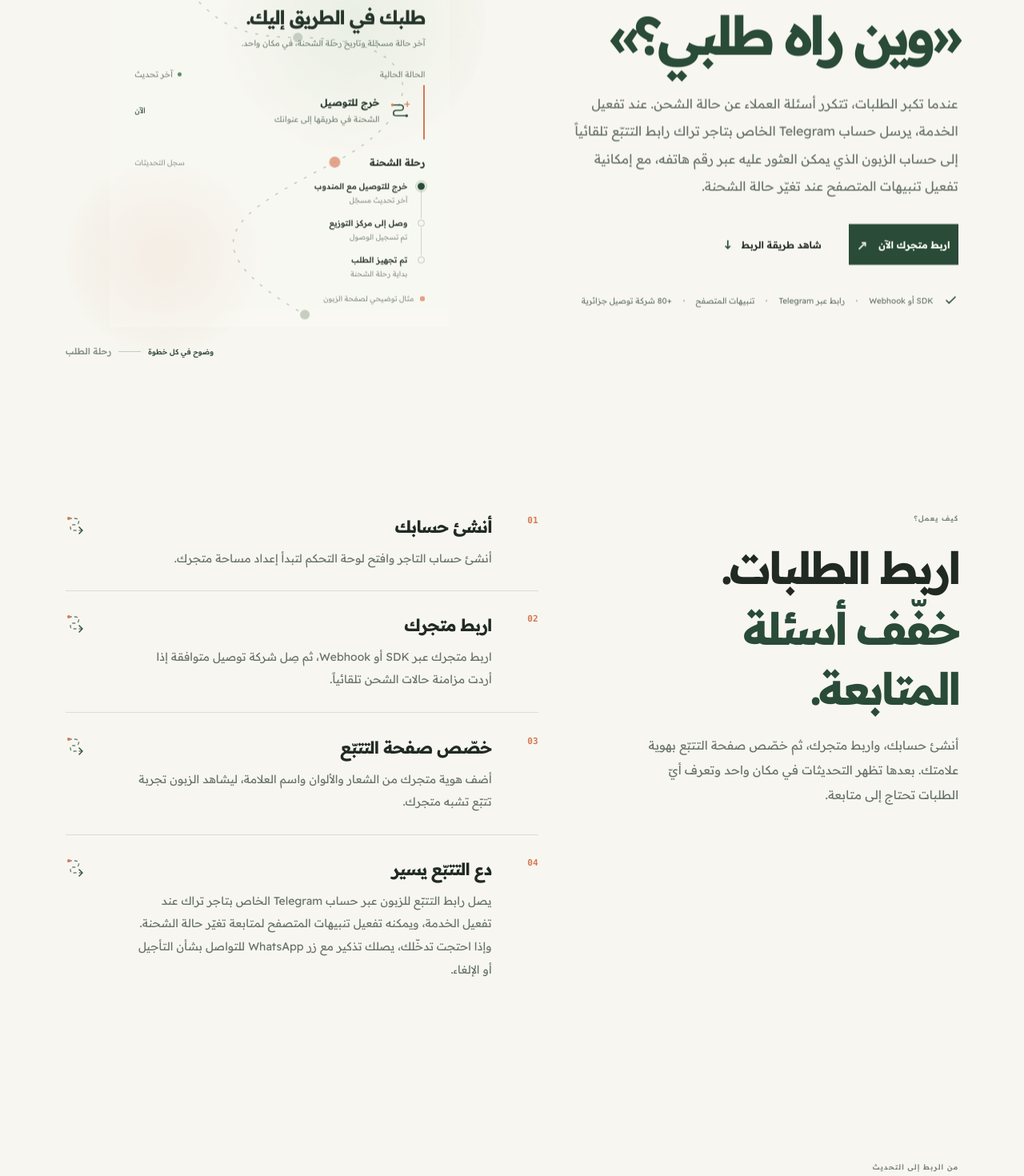
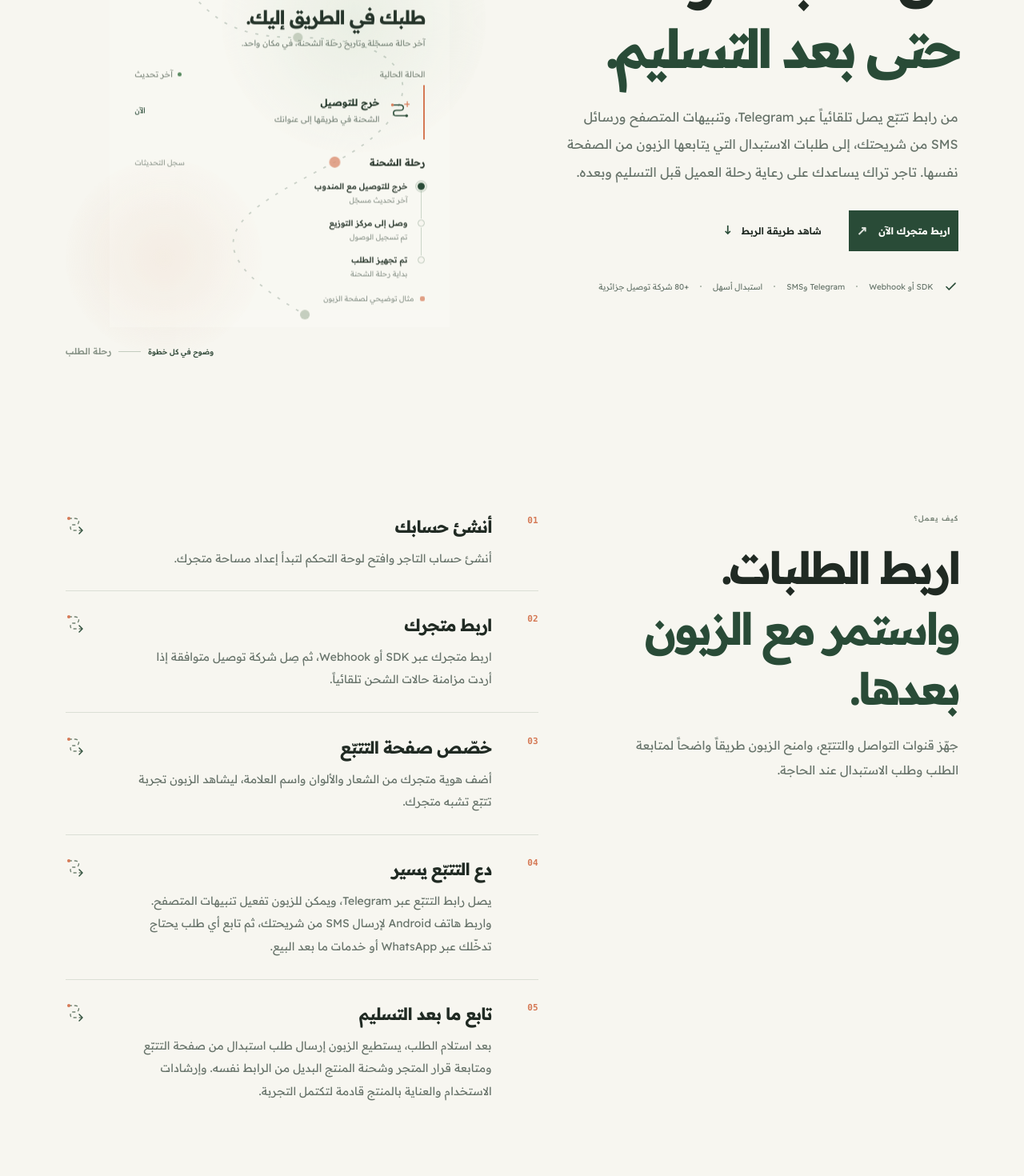
Before and after one commit to ni3yyn/dz-tracker, a Next.js app in the folder apps/web/: page / in a window 1280 px wide. Shown: the part 280-1750 px from the top of the page at 80% size. Built offline with nearby package versions, Linux system fonts and the light colour scheme; no server answers.

Commit message:
Showcase SMS and after-sales features on homepage

```diff
--- a/apps/web/src/app/home.module.css
+++ b/apps/web/src/app/home.module.css
@@ -1593,3 +1593,34 @@
   border: 0;
   background: transparent;
 }
+
+
+/* SMS, exchange, and product-guide feature scenes: motion follows the action. */
+.smsDevice, .smsMessage, .smsSignal, .smsSim,
+.exchangeParcel, .exchangeSignal, .guideBook, .guideTick {
+  transform-box: fill-box;
+  transform-origin: center;
+}
+.smsDevice { animation: tjt-drift-a 5.7s ease-in-out infinite; }
+.smsMessage { animation: tjt-drift-c 4.8s ease-in-out infinite .2s; }
+.smsSignal { animation: tjt-signal-pulse 2.6s ease-in-out infinite; }
+.smsSim { animation: tjt-drift-b 6s ease-in-out infinite .4s; }
+.exchangeOrbit { transform-box: fill-box; transform-origin: center; animation: tjt-orbit-spin 31s linear infinite; }
+.exchangeRoute { stroke-dasharray: 4 7; animation: tjt-route-flow 4.8s linear infinite; }
+.exchangeParcel { animation: tjt-drift-a 5.5s ease-in-out infinite; }
+.exchangeSignal { animation: tjt-signal-pulse 2.8s ease-in-out infinite .3s; }
+.guideBook { animation: tjt-drift-b 6.2s ease-in-out infinite; }
+.guideTick { animation: tjt-drift-c 4.8s ease-in-out infinite .35s; }
+@media (hover: hover) and (pointer: fine) {
+  .featureRow:hover .smsMessage,
+  .featureRow:hover .exchangeSignal,
+  .featureRow:hover .guideTick { animation-duration: 1.7s; }
+  .featureRow:hover .exchangeOrbit { animation-duration: 15s; }
+}
+@media (prefers-reduced-motion: reduce) {
+  .smsDevice, .smsMessage, .smsSignal, .smsSim,
+  .exchangeOrbit, .exchangeRoute, .exchangeParcel, .exchangeSignal,
+  .guideBook, .guideTick {
+    animation: none !important;
+  }
+}
--- a/apps/web/src/app/page.tsx
+++ b/apps/web/src/app/page.tsx
@@ -9,7 +9,7 @@ import { createClient } from '../lib/supabase-server';
 
 export const metadata = {
   title: 'نظام تتبّع طلبات المتاجر',
-  description: 'نظّم تتبّع طلبات متجرك، وخصّص تجربة الزبون بهويتك التجارية، وتابع حالات الشحن من مكان واحد.',
+  description: 'تابع طلبات متجرك برسائل SMS من شريحتك وروابط تتبّع مخصصة، وقدّم لزبائنك تجربة أسهل للاستبدال وخدمات ما بعد البيع.',
 };
 
 const steps = [
@@ -31,7 +31,12 @@ const steps = [
   {
     number: '04',
     title: 'دع التتبّع يسير',
-    description: 'يصل رابط التتبّع للزبون عبر حساب Telegram الخاص بتاجر تراك عند تفعيل الخدمة، ويمكنه تفعيل تنبيهات المتصفح لمتابعة تغيّر حالة الشحنة. وإذا احتجت تدخّلك، يصلك تذكير مع زر WhatsApp للتواصل بشأن التأجيل أو الإلغاء.',
+    description: 'يصل رابط التتبّع عبر Telegram، ويمكن للزبون تفعيل تنبيهات المتصفح. واربط هاتف Android لإرسال SMS من شريحتك، ثم تابع أي طلب يحتاج تدخّلك عبر WhatsApp أو خدمات ما بعد البيع.',
+  },
+  {
+    number: '05',
+    title: 'تابع ما بعد التسليم',
+    description: 'بعد استلام الطلب، يستطيع الزبون إرسال طلب استبدال من صفحة التتبّع ومتابعة قرار المتجر وشحنة المنتج البديل من الرابط نفسه. وإرشادات الاستخدام والعناية بالمنتج قادمة لتكتمل التجربة.',
   },
 ];
 
@@ -66,24 +71,45 @@ const features = [
   },
   {
     number: '05',
+    label: 'رسائل SMS',
+    title: 'راسل زبائنك من رقم شريحتك',
+    description: 'اربط هاتف Android بتاجر تراك ليُرسل رسائل SMS عبر شريحتك أنت. ويمكنك اختيار التناوب بين شريحتي الهاتف عند دعم الجهاز، من دون أن يكون ذلك إلزامياً.',
+    symbol: 'sms',
+  },
+  {
+    number: '06',
     label: 'شبكة التوصيل',
     title: 'منظومة تضم أكثر من 80 شركة توصيل جزائرية',
     description: 'تتوفر ربطات مع أكثر من 80 شركة توصيل جزائرية، منها Yalidine وZR Express. تظهر حالة الشحنة وفق الأحداث التي توفرها الشركة المتصلة.',
     symbol: 'network',
   },
   {
-    number: '06',
+    number: '07',
     label: 'متابعة الزبون',
     title: 'تذكير بالطلبات التي تحتاج تدخّلك',
     description: 'إذا لم يردّ الزبون على مندوب التوصيل، ينبهك تاجر تراك لتتواصل معه مباشرة عبر زر WhatsApp سريع، وتتأكد إن كان التسليم سيؤجّل أم يُلغى.',
     symbol: 'whatsappReminder',
   },
   {
-    number: '07',
+    number: '08',
     label: 'تحديث الحالات',
     title: 'تحديث يدوي أو مزامنة تلقائية',
     description: 'غيّر حالة الطلب من لوحة التاجر متى احتجت، أو دع شركة التوصيل المتصلة تحدّثها تلقائياً عند وصول أحداث جديدة.',
     symbol: 'sync',
+  },
+  {
+    number: '09',
+    label: 'خدمات ما بعد البيع',
+    title: 'استبدال أسهل من صفحة التتبّع',
+    description: 'بعد الاستلام، يرسل الزبون طلب الاستبدال ويحدد السبب والتفاصيل من صفحة الطلب. تراجع الطلب من لوحة التاجر، ثم تربط شحنة البديل ليتابعها الزبون من الرابط الأصلي.',
+    symbol: 'exchange',
+  },
+  {
+    number: '10',
+    label: 'دليل المنتج · قريباً',
+    title: 'إرشادات الاستخدام والعناية',
+    description: 'نعمل على مساحة تتيح لك مشاركة إرشادات المنتج، ونصائح الاستخدام والعناية والمقاسات، حتى يعرف الزبون ما يحتاجه بعد الشراء.',
+    symbol: 'productGuide',
   },
 ];
 
@@ -99,6 +125,18 @@ const faqs = [
   {
     question: 'هل يتلقى الزبون إشعارات عند تغيّر حالة الطلب؟',
     answer: 'نعم. من صفحة التتبّع، يختار الزبون تفعيل إشعارات المتصفح ويمنح الإذن. بعدها تصله تنبيهات عند تسجيل تحديث جديد لحالة الشحنة، حتى عند إغلاق صفحة التتبّع، بحسب دعم المتصفح وإعدادات الجهاز.',
+  },
+  {
+    question: 'كيف تعمل رسائل SMS؟',
+    answer: 'بعد ربط تطبيق تاجر تراك للهاتف بحسابك، تُرسل الرسائل عبر شريحة هاتف Android. ويمكنك اختيار التناوب بين شريحتين إذا كان جهازك يدعم ذلك. تُحتسب تكلفة الرسائل وفق باقة متعامل الهاتف.',
+  },
+  {
+    question: 'كيف يطلب الزبون استبدال المنتج؟',
+    answer: 'بعد استلام الطلب، وإذا فعّل المتجر الخدمة، يظهر للزبون خيار طلب الاستبدال في صفحة التتبّع. يختار السبب ويضيف التفاصيل، ثم يتابع قرار المتجر وشحنة المنتج البديل من الصفحة نفسها.',
+  },
+  {
+    question: 'هل تتوفر إرشادات للمنتج؟',
+    answer: 'إرشادات الاستخدام والعناية بالمنتج من خدمات ما بعد البيع التي نعمل على إضافتها قريباً.',
   },
   {
     question: 'من يحدّث حالة الشحنة؟',
@@ -301,6 +339,72 @@ function FeatureSymbol({ type }: { type: string }) {
       <circle className={styles.illustrationSpark} cx="37" cy="20" r="3" fill="#d57955" />
     </svg>
   );
+  if (type === 'sms') return (
+    <svg className={styles.illustrationSvg} viewBox="0 0 180 138" fill="none" aria-hidden="true">
+      <ellipse className={styles.illustrationBlobWarm} cx="90" cy="72" rx="73" ry="53" fill="#f0e4d9" />
+      <circle className={styles.illustrationOrbit} cx="90" cy="70" r="53" stroke="#d9c5b7" strokeWidth="1" strokeDasharray="2 7" />
+      <g className={styles.smsDevice}>
+        <rect x="57" y="17" width="49" height="101" rx="8" fill="#fffefa" stroke="#cbd8c6" strokeWidth="1.4" />
+        <path d="M72 25h19" stroke="#aab8a5" strokeWidth="2" strokeLinecap="round" />
+        <rect x="64" y="35" width="35" height="67" rx="3" fill="#e8eee5" />
+        <path d="M70 46h22M70 53h17" stroke="#82977e" strokeWidth="2" strokeLinecap="round" />
+        <rect x="69" y="64" width="25" height="27" rx="4" fill="#fffefa" stroke="#d3ddcf" />
+        <path d="M75 72h13M75 78h10M75 84h7" stroke="#9bac96" strokeWidth="1.7" strokeLinecap="round" />
+        <circle cx="81.5" cy="109" r="2" fill="#aab8a5" />
+      </g>
+      <g className={styles.smsMessage}>
+        <path d="M17 48h48a6 6 0 0 1 6 6v19a6 6 0 0 1-6 6H45l-10 8v-8H17a6 6 0 0 1-6-6V54a6 6 0 0 1 6-6Z" fill="#294b37" />
+        <path d="M23 61h34M23 69h24" stroke="#f7f6f0" strokeWidth="2" strokeLinecap="round" />
+        <circle cx="57" cy="69" r="2.2" fill="#d57955" />
+      </g>
+      <g className={styles.smsSignal}>
+        <path d="M119 62a17 17 0 0 1 0 24M127 54a29 29 0 0 1 0 40" stroke="#7f9a7b" strokeWidth="2" strokeLinecap="round" />
+        <circle cx="112" cy="74" r="4" fill="#d57955" />
+      </g>
+      <g className={styles.smsSim}>
+        <path d="m137 81 18 0 7 8v21h-25V81Z" fill="#fffefa" stroke="#cbd8c6" strokeWidth="1.2" strokeLinejoin="round" />
+        <path d="M143 87h11v11h-11z" fill="#e6eee3" stroke="#8ca489" strokeWidth="1" />
+        <path d="M143 104h11" stroke="#a8b7a2" strokeWidth="1.6" strokeLinecap="round" />
+      </g>
+      <circle className={styles.illustrationSpark} cx="147" cy="28" r="3" fill="#d57955" />
+    </svg>
+  );
+  if (type === 'exchange') return (
+    <svg className={styles.illustrationSvg} viewBox="0 0 180 138" fill="none" aria-hidden="true">
+      <ellipse className={styles.illustrationBlob} cx="90" cy="72" rx="73" ry="53" fill="#e6ece2" />
+      <circle className={styles.exchangeOrbit} cx="90" cy="70" r="52" stroke="#b9c9b5" strokeWidth="1.2" strokeDasharray="3 7" />
+      <path className={styles.exchangeRoute} d="M42 61a42 42 0 0 1 78-10l5 7m-1-11 2 11-11-1M138 79a42 42 0 0 1-78 10l-5-7m1 11-2-11 11 1" stroke="#829b7e" strokeWidth="1.8" strokeLinecap="round" strokeLinejoin="round" />
+      <g className={styles.exchangeParcel}>
+        <rect x="57" y="43" width="66" height="58" rx="6" fill="#fffefa" stroke="#cbd8c6" strokeWidth="1.3" />
+        <path d="m57 57 33 16 33-16M90 73v28" stroke="#9caf97" strokeWidth="1.4" strokeLinejoin="round" />
+        <path d="m77 49 13 7 13-7" stroke="#d57955" strokeWidth="1.6" strokeLinecap="round" strokeLinejoin="round" />
+        <path d="M81 83h18M81 89h12" stroke="#a8b7a2" strokeWidth="1.8" strokeLinecap="round" />
+      </g>
+      <g className={styles.exchangeSignal}>
+        <circle cx="136" cy="36" r="9" fill="#294b37" />
+        <path d="m132 36 3 3 5-6" stroke="#fffefa" strokeWidth="1.4" strokeLinecap="round" strokeLinejoin="round" />
+      </g>
+      <circle className={styles.illustrationSpark} cx="32" cy="104" r="3" fill="#d57955" />
+    </svg>
+  );
+  if (type === 'productGuide') return (
+    <svg className={styles.illustrationSvg} viewBox="0 0 180 138" fill="none" aria-hidden="true">
+      <ellipse className={styles.illustrationBlobWarm} cx="90" cy="72" rx="73" ry="53" fill="#f0e4d9" />
+      <circle className={styles.illustrationOrbit} cx="90" cy="70" r="52" stroke="#d9c5b7" strokeWidth="1" strokeDasharray="2 7" />
+      <g className={styles.guideBook}>
+        <path d="M31 37a7 7 0 0 1 7-7h47v78H38a7 7 0 0 0-7 7V37Z" fill="#fffefa" stroke="#d5dfd0" strokeWidth="1.3" strokeLinejoin="round" />
+        <path d="M149 37a7 7 0 0 0-7-7H95v78h47a7 7 0 0 1 7 7V37Z" fill="#fffefa" stroke="#d5dfd0" strokeWidth="1.3" strokeLinejoin="round" />
+        <path d="M90 30v78" stroke="#c9d6c4" strokeWidth="1.3" />
+        <path d="M43 47h29M43 55h24M43 68h32M43 76h25M105 47h29M105 55h23M105 68h30M105 76h24" stroke="#9caf97" strokeWidth="2" strokeLinecap="round" />
+        <path d="M43 91h18m44 0h20" stroke="#d57955" strokeWidth="2" strokeLinecap="round" />
+      </g>
+      <g className={styles.guideTick}>
+        <circle cx="131" cy="96" r="14" fill="#294b37" />
+        <path d="m125 96 4 4 8-9" stroke="#fffefa" strokeWidth="1.8" strokeLinecap="round" strokeLinejoin="round" />
+      </g>
+      <circle className={styles.illustrationSpark} cx="148" cy="22" r="3" fill="#d57955" />
+    </svg>
+  );
   if (type === 'network') return (
     <svg className={styles.illustrationSvg} viewBox="0 0 180 138" fill="none" aria-hidden="true">
       <ellipse className={styles.illustrationBlob} cx="90" cy="73" rx="72" ry="53" fill="#e6ece2" />
@@ -365,15 +469,15 @@ export default async function HomePage() {
       <section className={styles.hero} aria-labelledby="hero-title">
         <div className={styles.heroCopy} data-dz-reveal>
 
-          <h1 id="hero-title">قلّل رسائل<br /><em>«وين راه طلبي؟»</em></h1>
-          <p className={styles.heroDescription}>عندما تكبر الطلبات، تتكرر أسئلة العملاء عن حالة الشحن. عند تفعيل الخدمة، يرسل حساب Telegram الخاص بتاجر تراك رابط التتبّع تلقائياً إلى حساب الزبون الذي يمكن العثور عليه عبر رقم هاتفه، مع إمكانية تفعيل تنبيهات المتصفح عند تغيّر حالة الشحنة.</p>
+          <h1 id="hero-title">كل طلب له رحلة<br /><em>حتى بعد التسليم.</em></h1>
+          <p className={styles.heroDescription}>من رابط تتبّع يصل تلقائياً عبر Telegram، وتنبيهات المتصفح ورسائل SMS من شريحتك، إلى طلبات الاستبدال التي يتابعها الزبون من الصفحة نفسها. تاجر تراك يساعدك على رعاية رحلة العميل قبل التسليم وبعده.</p>
           <div className={styles.heroActions}>
             <a className={styles.primaryButton} href={isAuthenticated ? "/merchant" : "/register"}>{isAuthenticated ? "افتح لوحة التاجر" : "اربط متجرك الآن"} <span aria-hidden="true">↗</span></a>
             <a className={styles.secondaryButton} href="#how-it-works">شاهد طريقة الربط <span aria-hidden="true">↓</span></a>
           </div>
           <div className={styles.heroProof}>
             <span className={styles.heroProofMark}><svg viewBox="0 0 24 24" fill="none"><path d="m5 12 4.2 4.2L19 6.5" stroke="currentColor" strokeWidth="2" strokeLinecap="round" strokeLinejoin="round"/></svg></span>
-            <span>SDK أو Webhook</span><i /> <span>رابط عبر Telegram</span><i /> <span>تنبيهات المتصفح</span><i /> <span>+80 شركة توصيل جزائرية</span>
+            <span>SDK أو Webhook</span><i /> <span>Telegram وSMS</span><i /> <span>استبدال أسهل</span><i /> <span>+80 شركة توصيل جزائرية</span>
           </div>
         </div>
         <TrackingPreview />
@@ -382,8 +486,8 @@ export default async function HomePage() {
       <section className={styles.howSection} id="how-it-works" aria-labelledby="how-title" data-dz-reveal>
         <div className={styles.sectionIntro}>
           <span className={styles.sectionEyebrow}>كيف يعمل؟</span>
-          <h2 id="how-title">اربط الطلبات.<br /><em>خفّف أسئلة المتابعة.</em></h2>
-          <p>أنشئ حسابك، واربط متجرك، ثم خصّص صفحة التتبّع بهوية علامتك. بعدها تظهر التحديثات في مكان واحد وتعرف أيّ الطلبات تحتاج إلى متابعة.</p>
+          <h2 id="how-title">اربط الطلبات.<br /><em>واستمر مع الزبون بعدها.</em></h2>
+          <p>جهّز قنوات التواصل والتتبّع، وامنح الزبون طريقاً واضحاً لمتابعة الطلب وطلب الاستبدال عند الحاجة.</p>
         </div>
         <div className={styles.stepsList}>
           {steps.map((step) => (
@@ -398,8 +502,8 @@ export default async function HomePage() {
 
       <section className={styles.featuresSection} id="features" aria-labelledby="features-title" data-dz-reveal>
         <div className={styles.featuresHead}>
-          <div><span className={styles.sectionEyebrow}>من الربط إلى التحديث</span><h2 id="features-title">رابط تتبّع باسم متجرك.<br /><em>وتحديثات في مكان واحد.</em></h2></div>
-          <p>الزبون يعرف آخر حالة متاحة من صفحة تحمل هوية متجرك، وأنت تقلّل الرسائل المتكررة عن مكان الطلب.</p>
+          <div><span className={styles.sectionEyebrow}>من أول تواصل إلى ما بعد التسليم</span><h2 id="features-title">تتبّع ورسائل.<br /><em>وخدمات ما بعد البيع.</em></h2></div>
+          <p>اجمع رابط التتبّع وTelegram وSMS من شريحتك، ثم سهّل الاستبدال وواصل بناء تجربة أفضل للزبون بعد وصول طلبه.</p>
         </div>
         <div className={styles.featuresList}>
           {features.map((feature, index) => (
@@ -516,8 +620,8 @@ export default async function HomePage() {
 
       <section className={styles.finalCta} data-dz-reveal>
         <span className={styles.finalCtaEyebrow}>ابدأ من هنا</span>
-        <h2>اربط متجرك.<br /><em>ودع الزبون يتابع بنفسه.</em></h2>
-        <p>ابدأ بحساب تاجر، ثم اختر الربط المناسب لاستقبال الطلبات وتحديث حالاتها.</p>
+        <h2>اهتم بكل رحلة.<br /><em>من الطلب إلى ما بعد البيع.</em></h2>
+        <p>اربط متجرك، واختر قنوات الرسائل، وقدّم لزبائنك تتبّعاً واضحاً وخدمات ما بعد الاستلام.</p>
         <a className={styles.finalCtaButton} href="/register">ابدأ ربط متجرك <span aria-hidden="true">↗</span></a>
         <svg className={styles.ctaRouteArt} viewBox="0 0 240 180" fill="none" aria-hidden="true"><path className={styles.ctaRoutePath} d="M5 22h65c45 0 45 48 0 48H42c-38 0-38 45 0 45h64c39 0 39 43 77 43h52" stroke="currentColor" strokeWidth="1.2" strokeDasharray="3 7" strokeLinecap="round"/><circle className={styles.ctaRouteNode} cx="5" cy="22" r="4" fill="#D57955"/><circle className={styles.ctaRouteNode} cx="70" cy="70" r="4" fill="currentColor"/><circle className={styles.ctaRouteNode} cx="106" cy="115" r="4" fill="#D57955"/><circle className={styles.ctaRouteNode} cx="235" cy="158" r="4" fill="currentColor"/></svg>
       </section>
```
